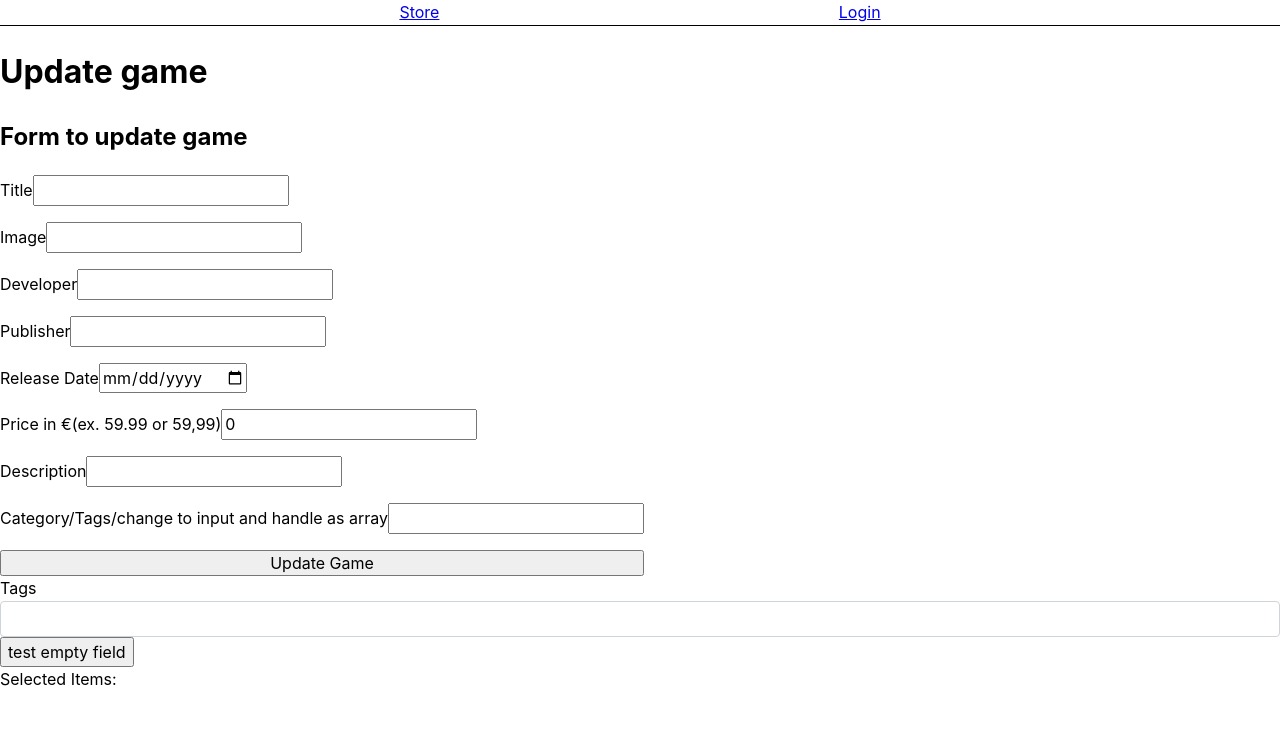
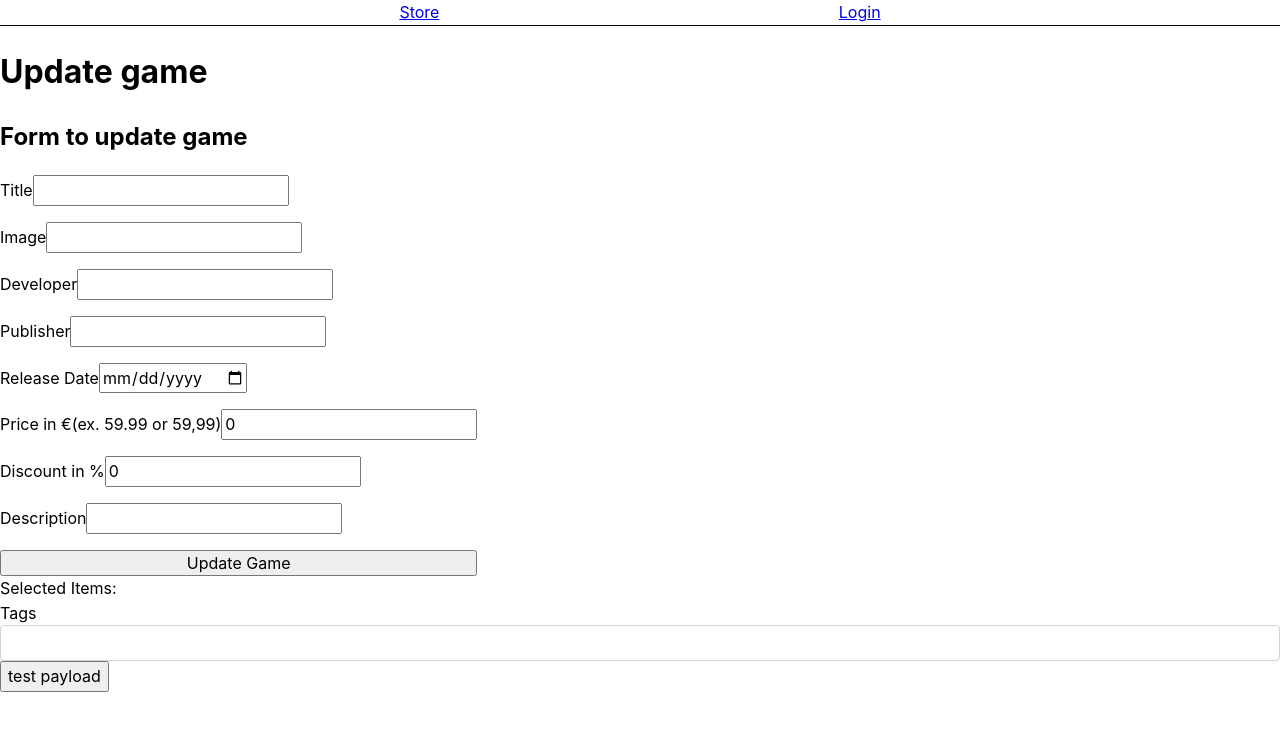
Before and after one commit to tlorius/project3gamestore, a React (Vite) app: page /games/1/update in a window 1280 px wide. Shown: the top 730 px of the page. Built offline with nearby package versions, Linux system fonts and the light colour scheme.

Commit message:
refactoring game form

```diff
--- a/src/components/GameForm.jsx
+++ b/src/components/GameForm.jsx
@@ -16,6 +16,7 @@ const GameForm = ({ isUpdate = false }) => {
   const [publisher, setPublisher] = useState("");
   const [releaseDate, setReleaseDate] = useState();
   const [price, setPrice] = useState(0);
+  const [discountPercent, setDiscountPercent] = useState(0);
   const [description, setDescription] = useState("");
   const [tags, setTags] = useState([]);
   const [tagField, setTagField] = useState("");
@@ -38,9 +39,11 @@ const GameForm = ({ isUpdate = false }) => {
     }, 5);
   };
 
-  const handleSubmit = async (event) => {
-    event.preventDefault();
-    //image url is an array of strings, first element is the thumbnail image
+  const removeFromTagsArray = (tagToRemove) => {
+    setTags(tags.filter((tag) => tag !== tagToRemove));
+  };
+
+  const testpayload = () => {
     const payload = {
       title,
       imageUrl,
@@ -49,8 +52,25 @@ const GameForm = ({ isUpdate = false }) => {
       releaseDate,
       price,
       description,
-      //update how tags are handled to allow for multiple tags
-      tags: [tags],
+      tags,
+      discountPercent: parseInt(discountPercent),
+    };
+    console.log(payload);
+  };
+
+  const handleSubmit = async (event) => {
+    event.preventDefault();
+
+    const payload = {
+      title,
+      imageUrl,
+      developer,
+      publisher,
+      releaseDate,
+      price,
+      description,
+      tags,
+      discountPercent: parseInt(discountPercent),
     };
     try {
       const response = await requestWithToken(
@@ -132,6 +152,14 @@ const GameForm = ({ isUpdate = false }) => {
           />
         </label>
         <label>
+          Discount in %
+          <input
+            type="number"
+            value={discountPercent}
+            onChange={(event) => setDiscountPercent(event.target.value)}
+          />
+        </label>
+        <label>
           Description
           <input
             type="text"
@@ -140,17 +168,22 @@ const GameForm = ({ isUpdate = false }) => {
             onChange={(event) => setDescription(event.target.value)}
           />
         </label>
-        <label>
-          Category/Tags/change to input and handle as array
-          <input
-            type="text"
-            required
-            value={tags}
-            onChange={(event) => setTags(event.target.value)}
-          />
-        </label>
         <input type="submit" value={isUpdate ? "Update Game" : "Add Game"} />
       </form>
+      <div>
+        Selected Items:{" "}
+        <div className={classes.tagsCtn}>
+          {tags.map((tag) => {
+            return (
+              <div className={classes.tagsCard} key={tag}>
+                {tag}{" "}
+                <button type="button" onClick={() => removeFromTagsArray(tag)}>
+                  x
+                </button>
+              </div>
+            );
+          })}
+        </div>
         <label>
           Tags
           <Autocomplete
@@ -161,10 +194,10 @@ const GameForm = ({ isUpdate = false }) => {
             ref={autocompleteRef}
           />
         </label>
-      <button type="button" onClick={() => setTagField("")}>
-        test empty field
+        <button type="button" onClick={testpayload}>
+          test payload
         </button>
-      <div>Selected Items: {tags.join(", ")}</div>
+      </div>
     </>
   );
 };
--- a/src/styles/GameForm.module.css
+++ b/src/styles/GameForm.module.css
@@ -4,3 +4,18 @@
   row-gap: 1rem;
   width: fit-content;
 }
+
+.tagsCard {
+  border: 1px solid black;
+  border-radius: 5px;
+  padding: 0.2rem;
+  width: fit-content;
+  font-size: 0.7rem;
+}
+
+.tagsCtn {
+  display: flex;
+  flex-direction: row;
+  flex-wrap: wrap;
+  gap: 0.5rem;
+}
```
Lines whose indentation alone changed are shown as unchanged.
